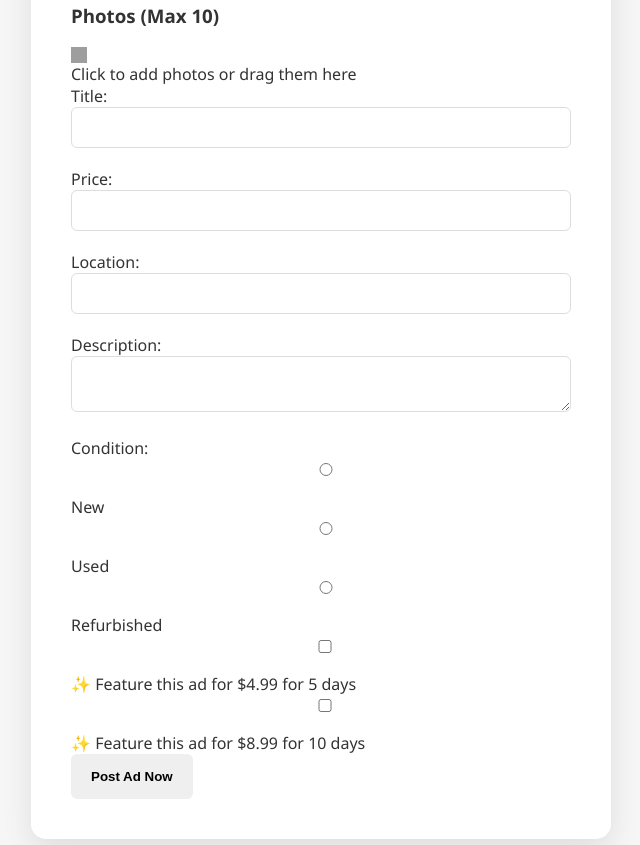
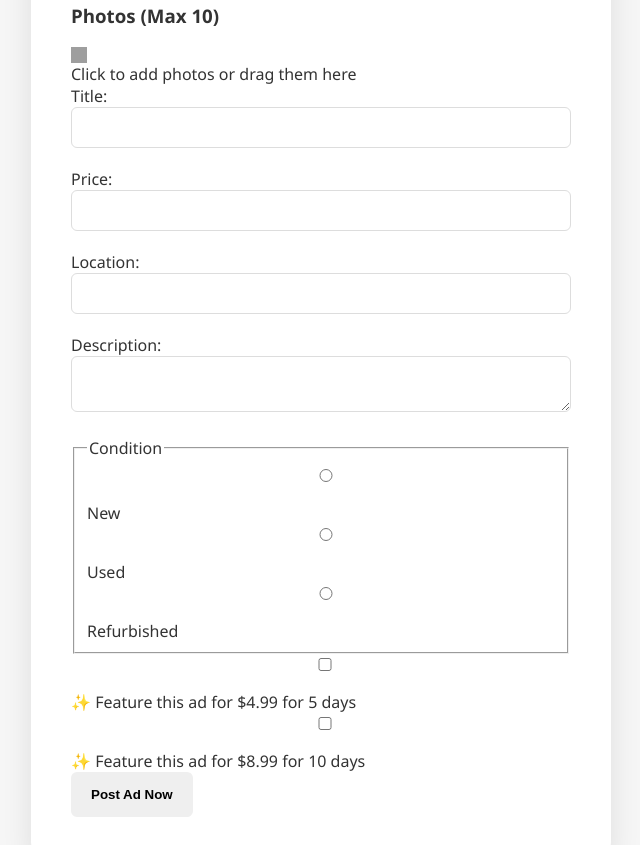
Before and after one commit to kalalwayly-star/KalMarket, a plain HTML site: page post.html in a window 1280 px wide. Shown: the part 424-1269 px from the top of the page, without its empty margins (319-959 px from the left). Drawn offline with Linux system fonts and the light colour scheme; no server answers; grey boxes are pictures that could not be loaded.

Commit message:
Refactor condition fields in post.html

```diff
--- a/post.html
+++ b/post.html
@@ -109,20 +109,29 @@
 </div>
 
 <!-- Condition Fields (For applicable categories) -->
-<div id="conditionFields" class="form-section">
-    <label for="condition" class="condition-label">Condition:</label>
-    <div class="condition-options">
-        <label class="condition-option" for="new-condition">
-            <input type="radio" id="new-condition" name="condition" value="New"> New
-        </label>
-        <label class="condition-option" for="used-condition">
-            <input type="radio" id="used-condition" name="condition" value="Used"> Used
-        </label>
-        <label class="condition-option" for="refurbished-condition">
-            <input type="radio" id="refurbished-condition" name="condition" value="Refurbished"> Refurbished
-        </label>
+<div class="form-container">
+  <fieldset id="conditionFields" class="form-section">
+    <legend class="condition-label">Condition</legend>
+
+    <div class="condition-group">
+      <label class="condition-option">
+        <input type="radio" name="condition" value="New">
+        <span>New</span>
+      </label>
+
+      <label class="condition-option">
+        <input type="radio" name="condition" value="Used">
+        <span>Used</span>
+      </label>
+
+      <label class="condition-option">
+        <input type="radio" name="condition" value="Refurbished">
+        <span>Refurbished</span>
+      </label>
     </div>
+  </fieldset>
 </div>
+
 
 <!-- Featured Ad Checkbox Section with Two Checkboxes -->
 <div class="form-group feature-box">
```
